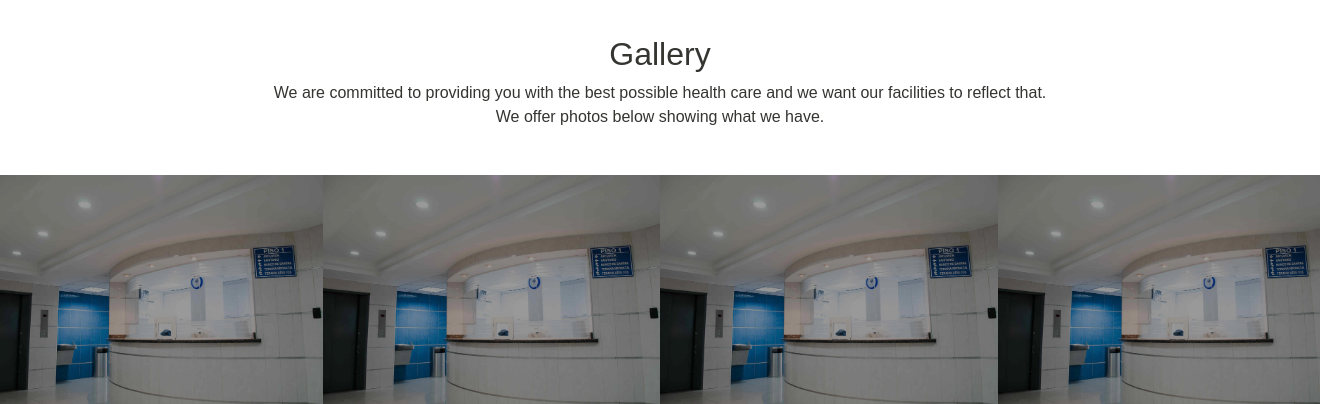
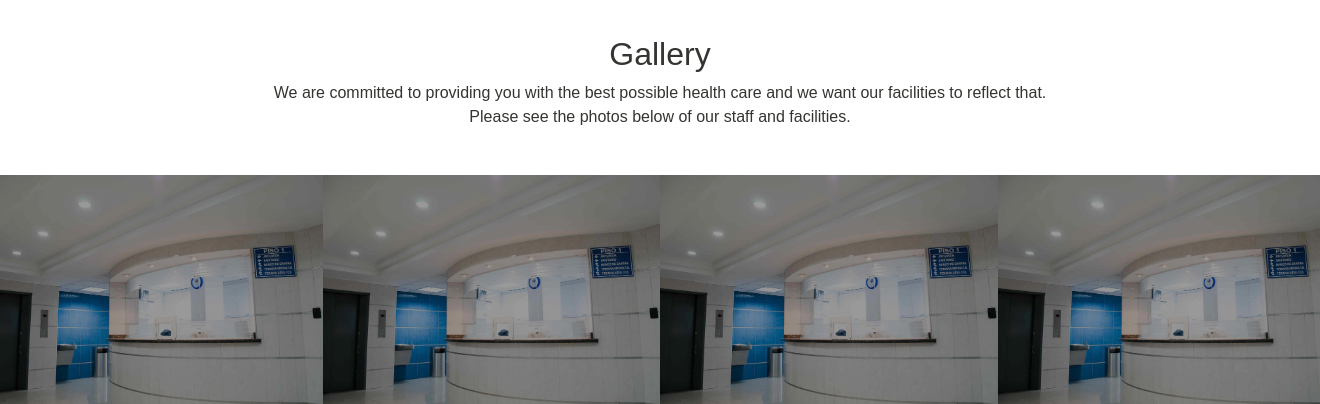
Before and after one commit to DCIT-208-ANALYTICA/sinel_web, a Django app: page /gallery in a window 1320 px wide; the page is wider, and only the part inside the window is pictured. Shown: the part 452-856 px from the top of that part. Run offline with Django 3.2, Linux system fonts and the light colour scheme; some libraries are stand-ins or nearby versions; some web fonts are replaced.

Commit message:
final gallery text change

```diff
--- a/website/templates/website/gallery.html
+++ b/website/templates/website/gallery.html
@@ -34,7 +34,7 @@
 <section id="gallery" class="gallery section">
     <div class="section-header">
         <h2 class="wow fadeInDown animated">Gallery</h2>
-        <p class="wow fadeInDown animated">We are committed to providing you with the best possible health care and we want our facilities to reflect that. <br> We offer photos below showing what we have. </p>
+        <p class="wow fadeInDown animated">We are committed to providing you with the best possible health care and we want our facilities to reflect that. <br> Please see the photos below of our staff and facilities. </p>
     </div>
     <div class="row no-gutter">
       <div class="col-lg-3 col-md-6 col-sm-6 work"> <a href="{% static 'img/bg_image_1.jpg' %}" class="work-box"> <img src="{% static 'img/bg_image_1.jpg' %}" alt="">
```
